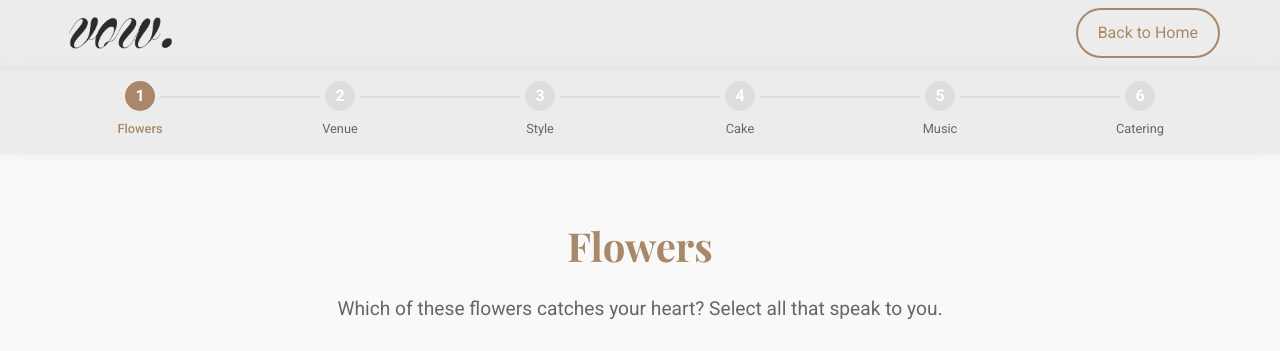
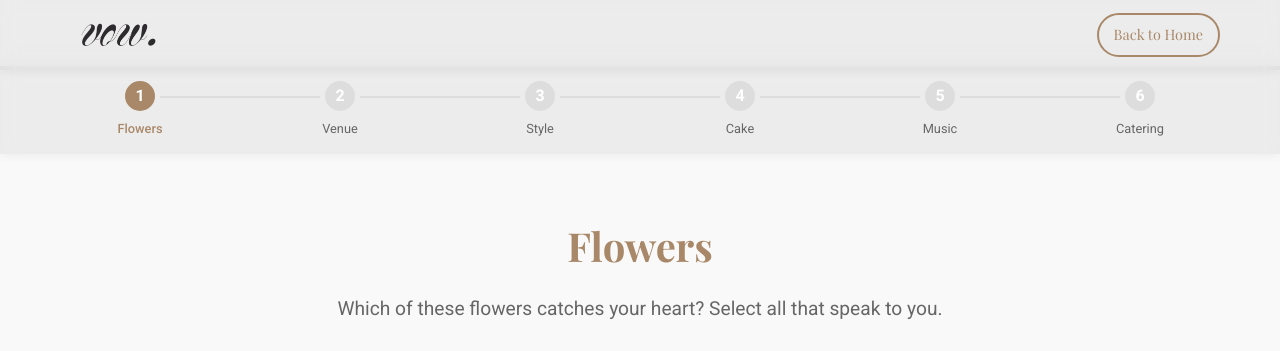
Before and after one commit to VowWeddings/Vow, a plain HTML site: page planner-journey.html in a window 1280 px wide. Shown: the top 351 px of the page. Drawn offline with nearby package versions, Linux system fonts and the light colour scheme.

Commit message:
Update planner-journey.html

```diff
--- a/planner-journey.html
+++ b/planner-journey.html
@@ -70,11 +70,10 @@
 	.brand-mark {
    	   display: flex;
    	   justify-content: center;
-          height: 3.5rem; /* Reduced from 5rem */
+   	   height: 2.5rem; /* Changed from 3.5rem */
     	   width: auto;
    	   object-fit: contain;
-          margin-top: 5px;   /* Reduced from 10px */
-          margin-bottom: 5px;/* Reduced from 10px */
+   	   margin: 15px;      /* Replaced margin-top/bottom */
 	}
 
         .quick-action-btn {
@@ -757,17 +756,18 @@
     background-color: transparent;
     color: var(--primary-color);
     border: 2px solid var(--primary-color);
-            padding: 10px 20px;
+    padding: 8px 15px; /* Corrected */
     border-radius: 50px;
     cursor: pointer;
     transition: all 0.3s ease;
-            font-family: 'Roboto', serif;
+    font-family: 'Playfair Display', serif; /* Corrected */
     text-decoration: none;
+    font-size: 0.9rem; /* Added */
+    font-weight: 500;  /* Added */
     display: inline-flex;
     align-items: center;
     gap: 8px;
 }
-
         .back-button:hover {
             background-color: var(--primary-color);
             color: var(--white);
```
Lines whose indentation alone changed are shown as unchanged.
